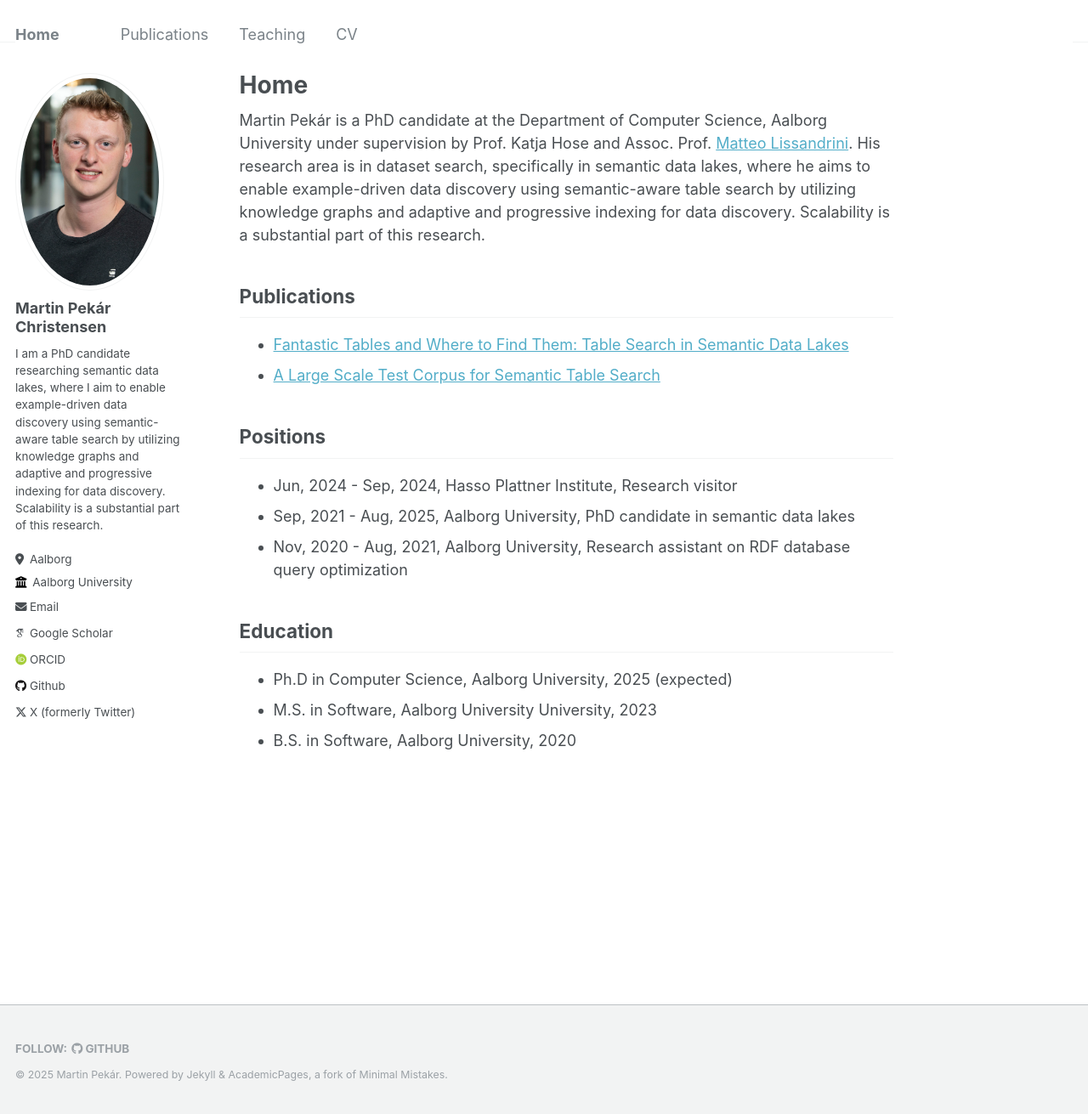
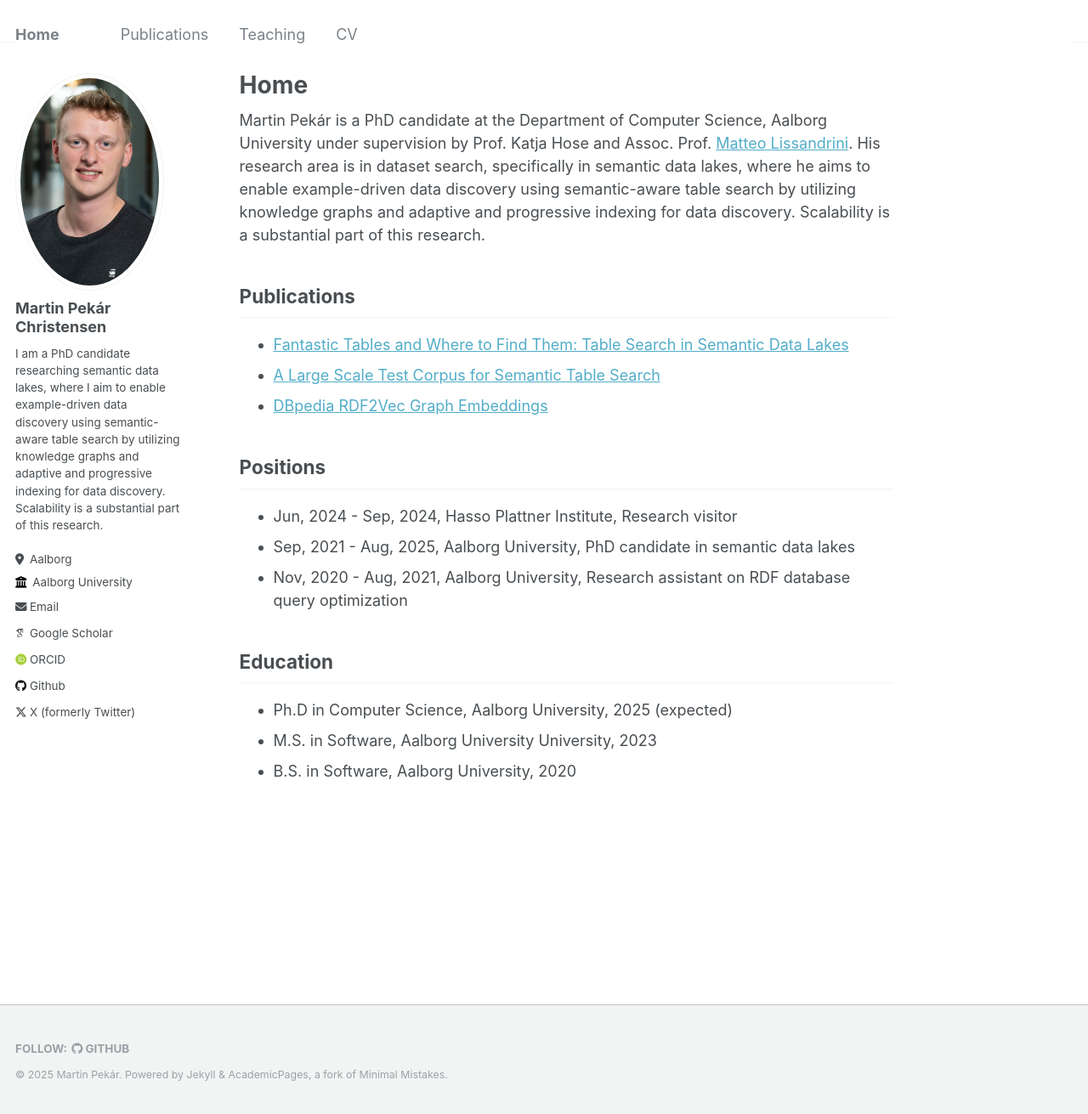
Before and after one commit to MrPekar98/mrpekar98.github.io, a Jekyll site: the page built from _pages/about.md, in a window 1280 px wide and 1311 px high. Shown: the whole window at 85% size. Built offline with Jekyll 4.4.1, drawn with Linux system fonts in a browser that asks for light colours; some web fonts are replaced.

Commit message:
Update about.md

```diff
--- a/_pages/about.md
+++ b/_pages/about.md
@@ -14,7 +14,8 @@ Scalability is a substantial part of this research.
 Publications
 ------
 - [Fantastic Tables and Where to Find Them: Table Search in Semantic Data Lakes](https://mrpekar98.github.io//publications/2025-03-25_fantastic_tables_and_where_to_find_them_table_search_in_semantic_data_lakes/)
-- [A Large Scale Test Corpus for Semantic Table Search](https://mrpekar98.github.io//publications/2024-07-14_a_large_scale_test_corpus_for_semantic_table_search/)
+- [A Large Scale Test Corpus for Semantic Table Search](https://mrpekar98.github.io//publications/2022_DBpedia_RDF2Vec_Graph_Embeddings/)
+- [DBpedia RDF2Vec Graph Embeddings]()
 
 Positions
 ------
```
